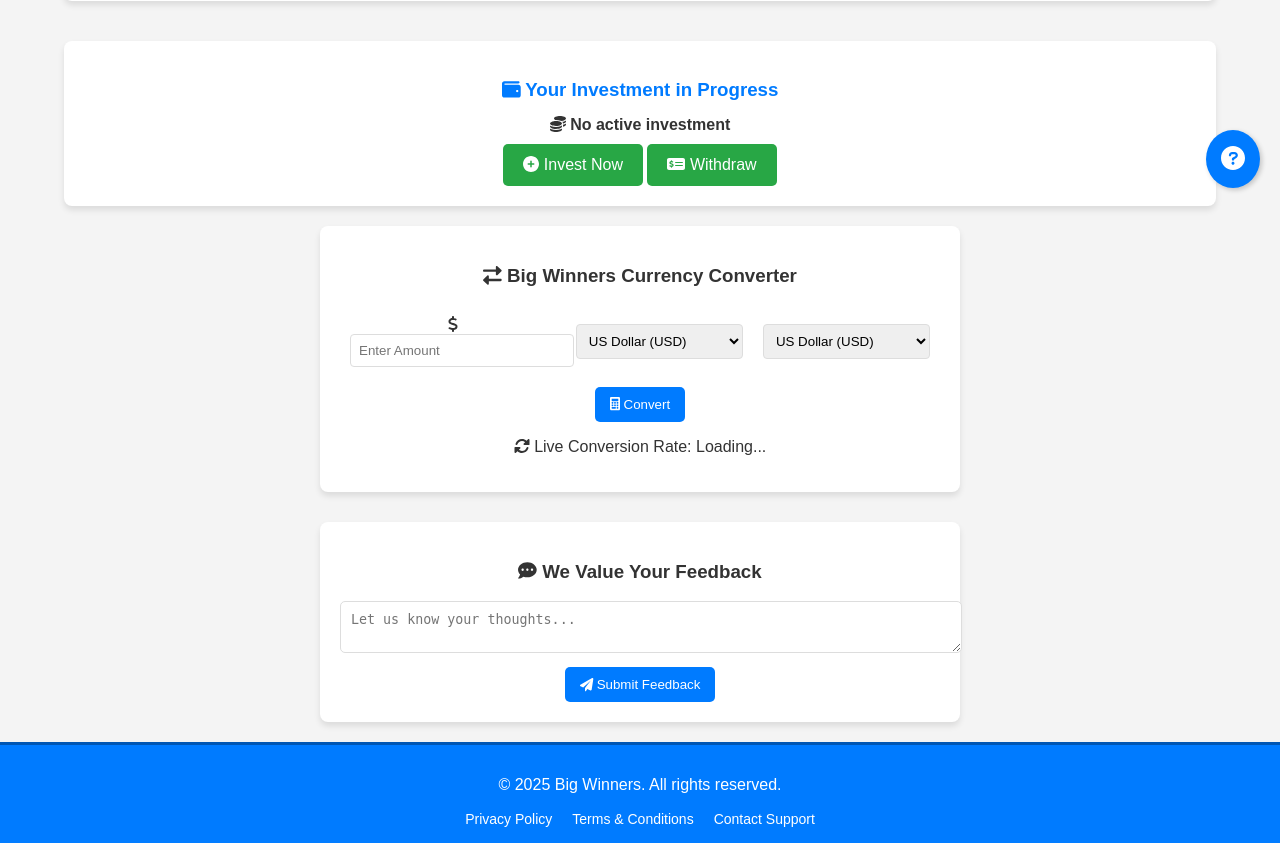
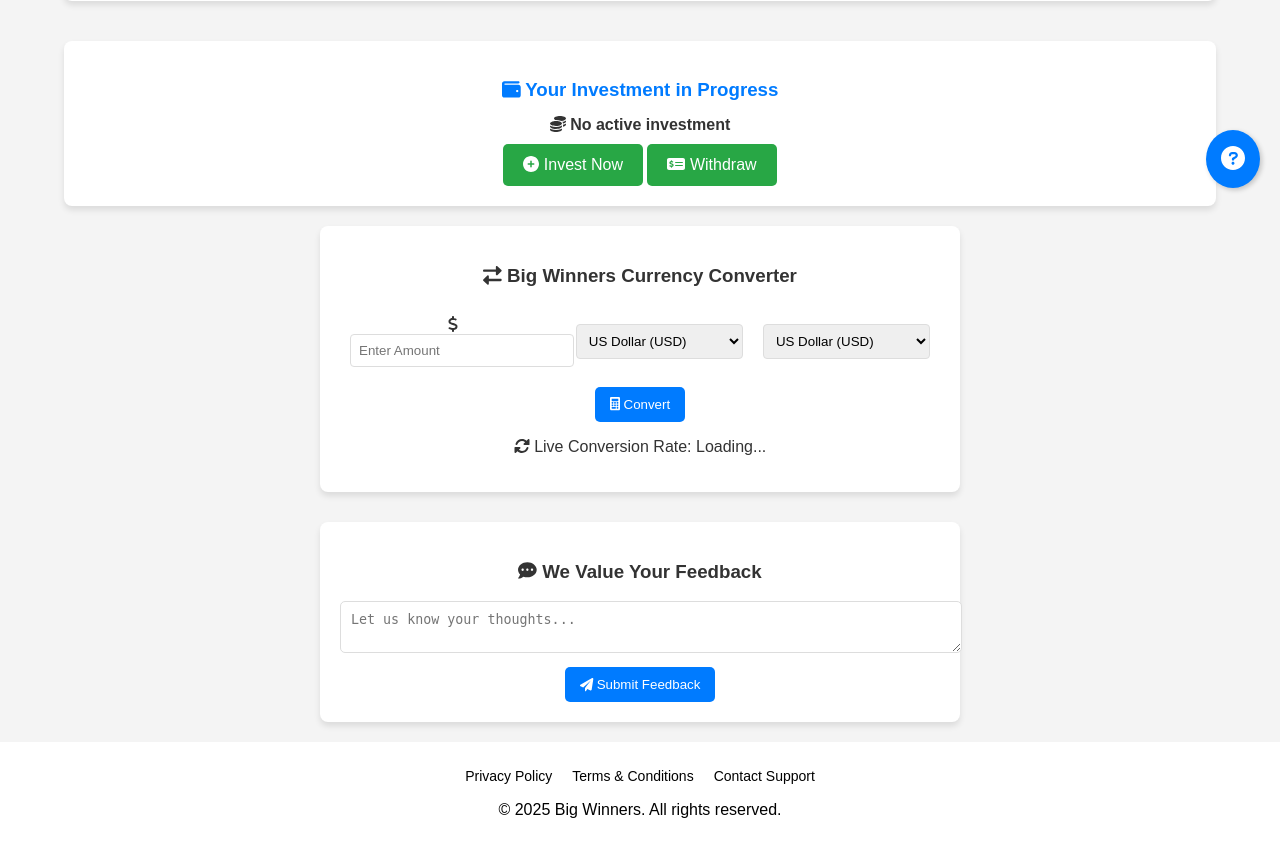
Before and after one commit to hean353/macharia, a Flask app: page /dashboard in a window 1280 px wide. Shown: the part 592-1442 px from the top of the page. Run offline with Flask 3, Linux system fonts and the light colour scheme.

Commit message:
check payementg

```diff
--- a/static/dashboard.css
+++ b/static/dashboard.css
@@ -169,7 +169,7 @@
 
 /* Help Icon */
 .help-icon {
-    position: fixed;
+    position: absolute ;
     bottom: 20px;
     right: 20px;
     background: #007bff;
@@ -323,10 +323,10 @@
 footer {
     margin-top: 20px;
     padding: 15px;
-    background: #007bff;
-    color: white;
+    background: white;
+    color: black;
     text-align: center;
-    border-top: 3px solid #0056b3;
+    border-top: none;
 }
 
 footer ul {
@@ -342,7 +342,7 @@
 }
 
 footer ul li a {
-    color: white;
+    color: black;
     text-decoration: none;
     font-size: 14px;
 }
--- a/templates/dashboard.html
+++ b/templates/dashboard.html
@@ -127,15 +127,7 @@
         <button><i class="fas fa-paper-plane"></i> Submit Feedback</button>
     </div>
 
-    <!-- Footer -->
-    <footer>
-        <p>&copy; 2025 Big Winners. All rights reserved.</p>
-        <ul>
-            <li><a href="/privacy-policy">Privacy Policy</a></li>
-            <li><a href="/terms">Terms & Conditions</a></li>
-            <li><a href="mailto:support@bigwinners.com">Contact Support</a></li>
-        </ul>
-    </footer>
+
 
     <!-- JavaScript -->
     <script>
@@ -201,6 +193,16 @@
             icon.classList.toggle('fa-sun');
         });
     </script>
+    <footer>
+        <ul>
+            <li><a href="/privacy-policy">Privacy Policy</a></li>
+            <li><a href="/terms">Terms & Conditions</a></li>
+            <li><a href="mailto:support@bigwinners.com">Contact Support</a></li>
+        </ul>
+
+        <p>&copy; 2025 Big Winners. All rights reserved.</p>
+
+    </footer>
 </body>
 
 </html>
--- a/templates/invest.html
+++ b/templates/invest.html
@@ -70,7 +70,7 @@
     <div id="basic" class="plan-section">
         <h3>Basic Plan</h3>
         <select id="amount_basic">
-            <option value="20">Invest $20 → Earn $100</option>
+            <option value="0.007">Invest $20 → Earn $100</option>
             <option value="30">Invest $30 → Earn $150</option>
             <option value="40">Invest $40 → Earn $200</option>
             <option value="50">Invest $50 → Earn $250</option>
```
